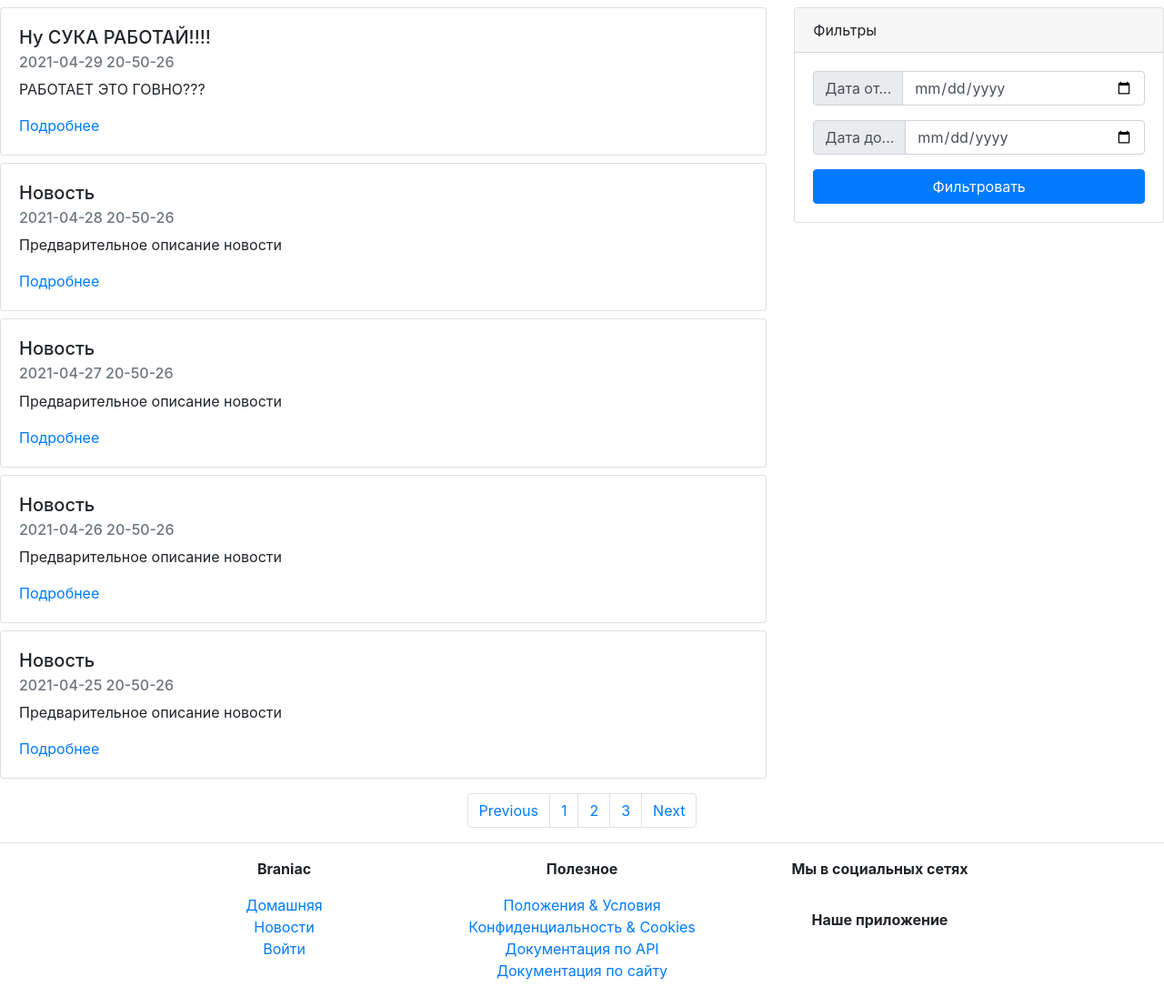
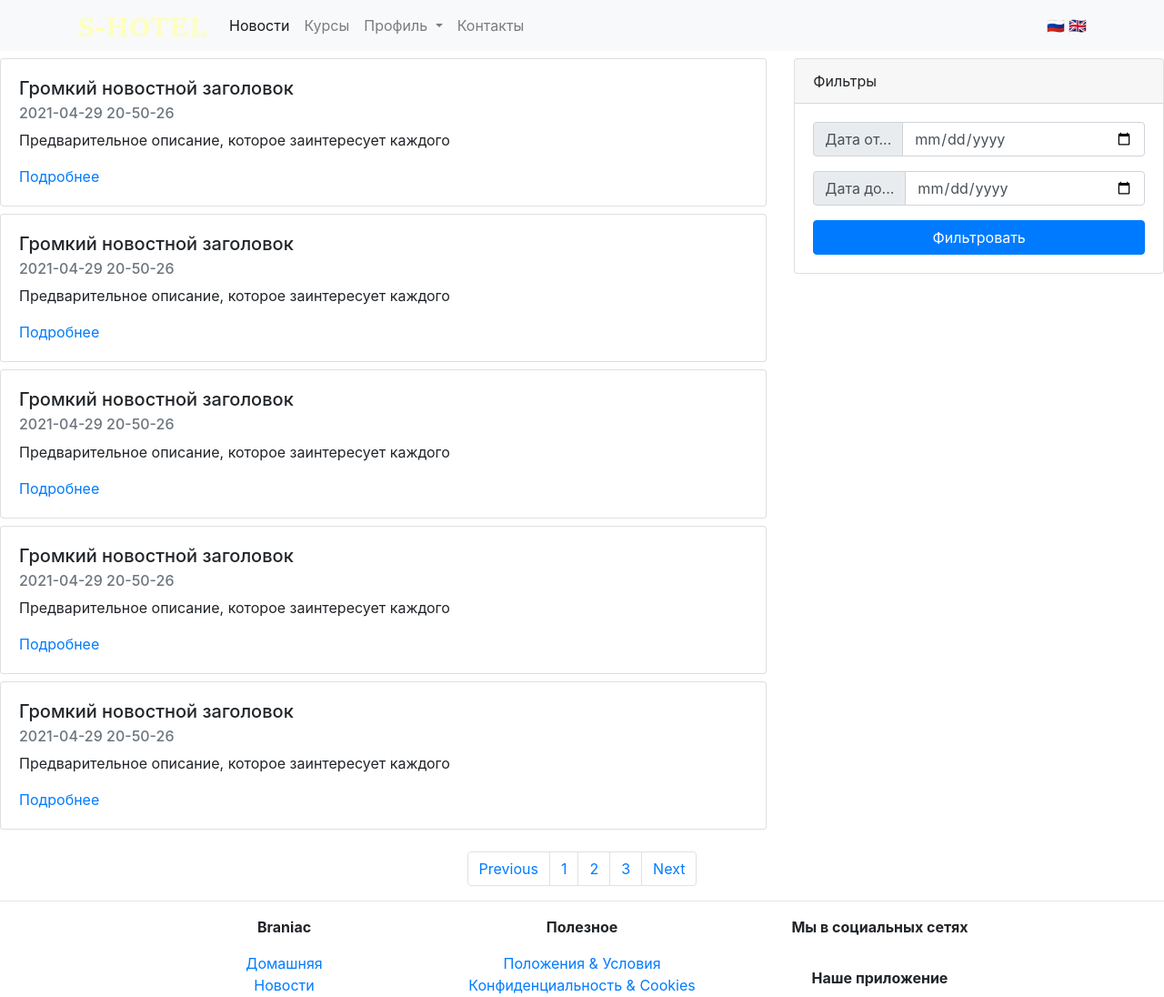
Before and after one commit to Rufinad/BraniacLMS, a Django app: page /mainapp/news.html/ in a window 1280 px wide. Shown: the top 1096 px of the page at 91% size. Run offline with Django 3.2, Linux system fonts and the light colour scheme; some libraries are stand-ins or nearby versions.

Commit message:
lesson_3 Loops in templates

```diff
--- a/mainapp/templates/mainapp/news.html
+++ b/mainapp/templates/mainapp/news.html
@@ -6,6 +6,7 @@
 
   <div class="col-lg-8">
 
+    {% for i in range %}
     <div class="card my-2">
       <div class="card-body">
         <h5 class="card-title">{{ news_title }}</h5>
@@ -14,42 +15,7 @@
         <a href="#" class="card-link">Подробнее</a>
       </div>
     </div>
-
-    <div class="card my-2">
-      <div class="card-body">
-        <h5 class="card-title">Новость</h5>
-        <h6 class="card-subtitle mb-2 text-muted">2021-04-28 20-50-26</h6>
-        <p class="card-text">Предварительное описание новости</p>
-        <a href="#" class="card-link">Подробнее</a>
-      </div>
-    </div>
-
-    <div class="card my-2">
-      <div class="card-body">
-        <h5 class="card-title">Новость</h5>
-        <h6 class="card-subtitle mb-2 text-muted">2021-04-27 20-50-26</h6>
-        <p class="card-text">Предварительное описание новости</p>
-        <a href="#" class="card-link">Подробнее</a>
-      </div>
-    </div>
-
-    <div class="card my-2">
-      <div class="card-body">
-        <h5 class="card-title">Новость</h5>
-        <h6 class="card-subtitle mb-2 text-muted">2021-04-26 20-50-26</h6>
-        <p class="card-text">Предварительное описание новости</p>
-        <a href="#" class="card-link">Подробнее</a>
-      </div>
-    </div>
-
-    <div class="card mt-2">
-      <div class="card-body">
-        <h5 class="card-title">Новость</h5>
-        <h6 class="card-subtitle mb-2 text-muted">2021-04-25 20-50-26</h6>
-        <p class="card-text">Предварительное описание новости</p>
-        <a href="#" class="card-link">Подробнее</a>
-      </div>
-    </div>
+    {% endfor %}
 
   </div>
 
--- a/mainapp/views.py
+++ b/mainapp/views.py
@@ -2,14 +2,15 @@ from django.views.generic import TemplateView
 
 
 class NewsPageView(TemplateView):
-    template_name = "mainapp/news.html/"
+    template_name = "mainapp/news.html"
 
     def get_context_data(self, **kwargs):
         # Get all previous data
         context = super().get_context_data(**kwargs)
         # Create your own data
-        context["news_title"] = "Ну СУКА РАБОТАЙ!!!!"
-        context["news_preview"] = "РАБОТАЕТ ЭТО ГОВНО???"
+        context["news_title"] = "Громкий новостной заголовок"
+        context["news_preview"] = "Предварительное описание, которое заинтересует каждого"
+        context["range"] = range(5)
         return context
 
 
@@ -25,10 +26,6 @@ class Contact(TemplateView):
     template_name = "mainapp/contacts.html/"
 
 
-# class News(TemplateView):
-#     template_name = "mainapp/news.html/"
-
-
 class Courses_list(TemplateView):
     template_name = "mainapp/courses_list.html/"
 
--- a/templates/includes/main_menu.html
+++ b/templates/includes/main_menu.html
@@ -0,0 +1,43 @@
+<nav class="navbar navbar-expand-lg navbar-light bg-light">
+    <div class="container">
+      <a class="navbar-brand" href="index.html">
+        <img src="/static/img/logo.png" alt="">
+      </a>
+      <button class="navbar-toggler" type="button" data-toggle="collapse" data-target="#navbarSupportedContent"
+        aria-controls="navbarSupportedContent" aria-expanded="false" aria-label="Toggle navigation">
+        <span class="navbar-toggler-icon"></span>
+      </button>
+
+      <div class="collapse navbar-collapse" id="navbarSupportedContent">
+        <ul class="navbar-nav mr-auto">
+          <li class="nav-item {% if request.resolver_match.view_name == 'mainapp:mainapp.views.NewsPageView' %}active{% endif %}">
+            <a class="nav-link" href="news.html">Новости</a>
+          </li>
+          <li class="nav-item {% if request.resolver_match.view_name == 'mainapp:mainapp.views.CoursesPageView' %}active{% endif %}">
+            <a class="nav-link" href="courses_list.html">Курсы</a>
+          </li>
+          <li class="nav-item dropdown">
+            <a class="nav-link dropdown-toggle" href="#" id="ddProfile" role="button" data-toggle="dropdown"
+              aria-haspopup="true" aria-expanded="false">
+              Профиль
+            </a>
+            <div class="dropdown-menu" aria-labelledby="ddProfile">
+              <a class="dropdown-item" href="#">Редактировать
+                профиль</a>
+              <a class="dropdown-item" href="#">Мои курсы</a>
+              <div class="dropdown-divider"></div>
+              <a class="dropdown-item" href="#">Модерация</a>
+              <a class="dropdown-item" href="#">Административный
+                раздел</a>
+              <div class="dropdown-divider"></div>
+              <a class="dropdown-item" href="#">Выход</a>
+            </div>
+          </li>
+          <li class="nav-item {% if request.resolver_match.view_name == 'mainapp:mainapp.views.ContactsPageView' %}active{% endif %}">
+            <a class="nav-link" href="contacts.html">Контакты</a>
+          </li>
+        </ul>
+        <span><a href="#">🇷🇺</a> <i class="fas fa-grip-lines-vertical"></i> <a href="#">🇬🇧</a></span>
+      </div>
+    </div>
+  </nav>
```
